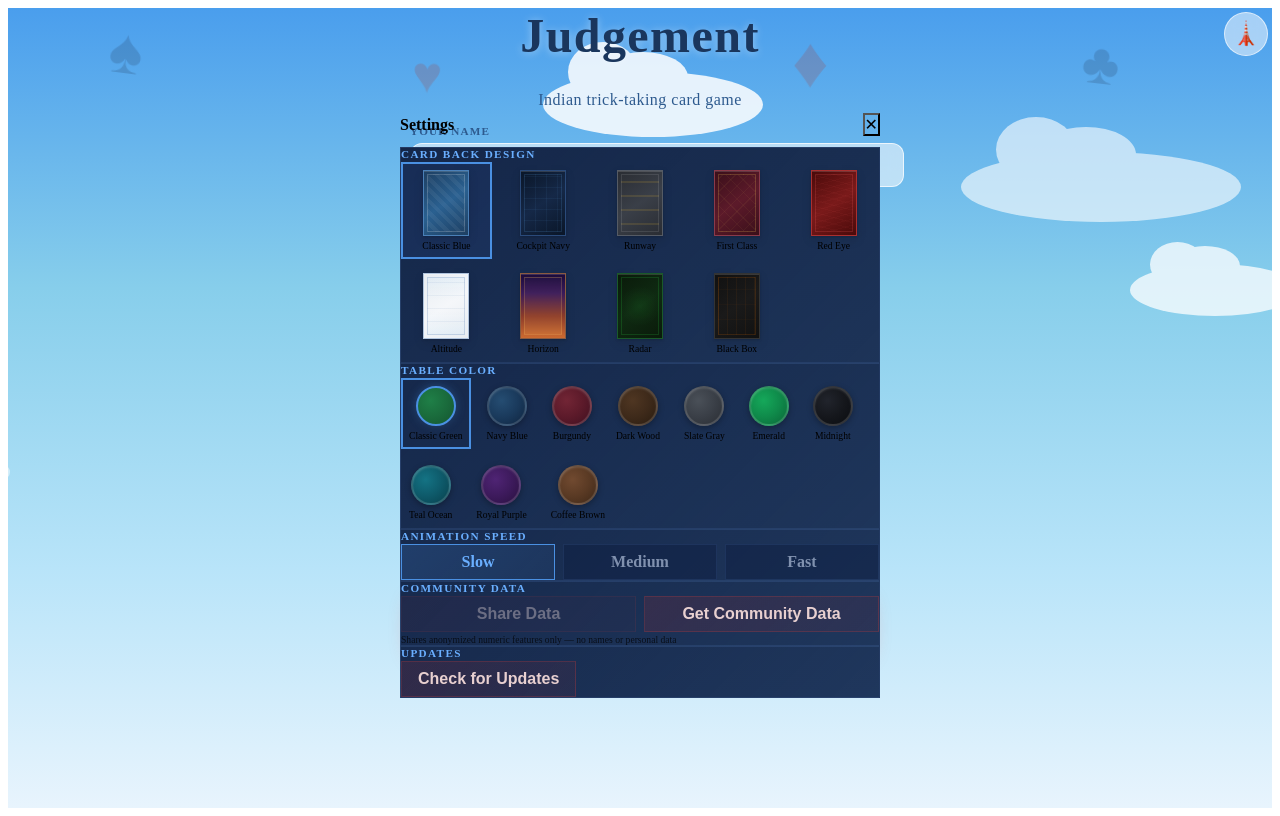
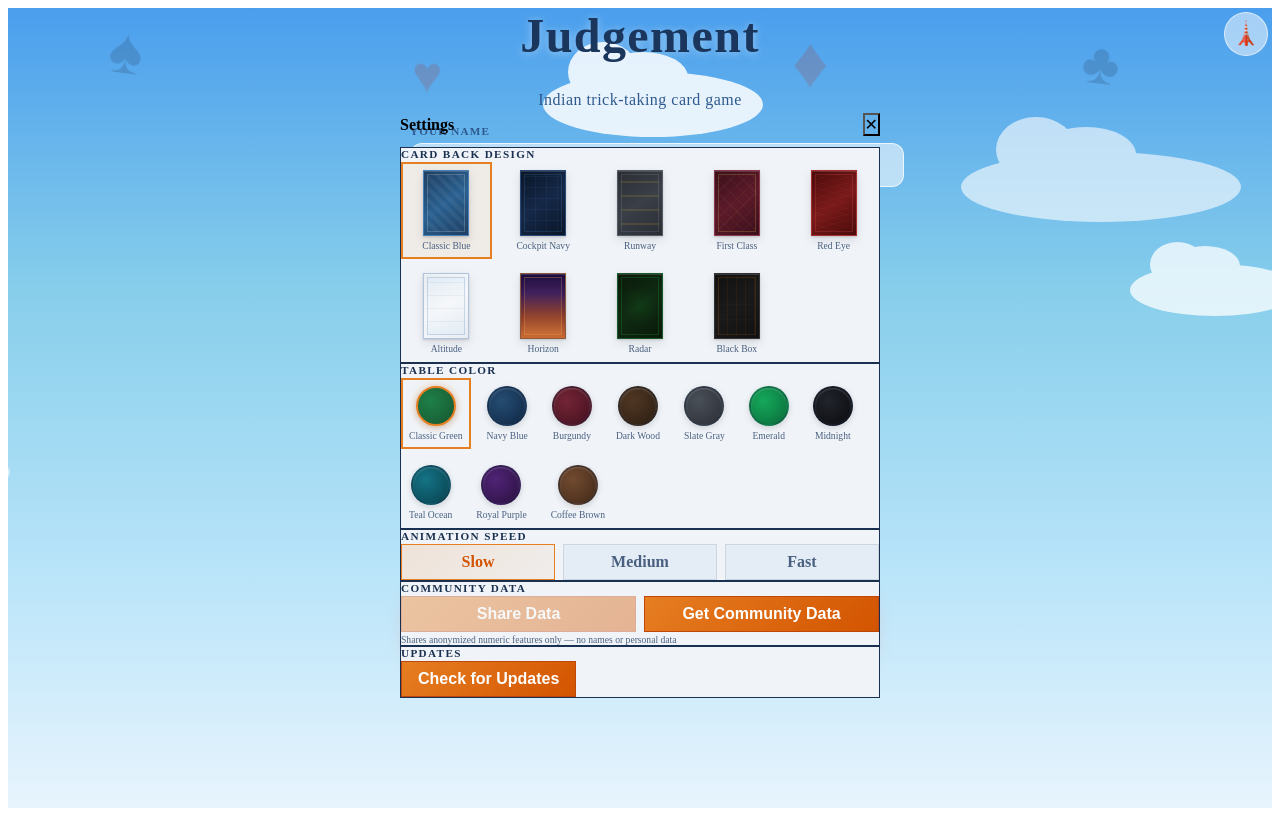
Before and after one commit to jvalin17/judgement, a React (Vite) app in the folder frontend/: page / in a window 1280 px wide. Both pictures are taken after a click on the button "Settings". Built offline with nearby package versions, Linux system fonts and the light colour scheme; no server answers; the HTML template or start-up script is replaced by a standard one.

Commit message:
Redesign settings to light blue/white/navy/orange scheme

```diff
--- a/frontend/src/styles/settings.module.css
+++ b/frontend/src/styles/settings.module.css
@@ -1,11 +1,11 @@
-/* Settings modal */
+/* Settings modal — light blue / white / navy / orange scheme */
 
 .settingsContent {
   display: flex;
   flex-direction: column;
   gap: var(--space-md);
   min-width: 320px;
-  background: linear-gradient(180deg, #243b5c, #2a4468);
+  background: linear-gradient(180deg, #c8ddf0, #b8d0e8);
   margin: calc(-1 * var(--space-lg));
   padding: var(--space-lg);
   border-radius: 0 0 var(--radius-lg) var(--radius-lg);
@@ -15,8 +15,8 @@
   display: flex;
   flex-direction: column;
   gap: var(--space-sm);
-  background: linear-gradient(135deg, rgba(10, 25, 60, 0.6), rgba(15, 35, 75, 0.4));
-  border: 1px solid rgba(100, 150, 220, 0.15);
+  background: #f0f4f8;
+  border: 1px solid #1a3050;
   border-radius: var(--radius-lg);
   padding: var(--space-md);
 }
@@ -24,7 +24,7 @@
 .sectionTitle {
   font-size: 0.7rem;
   font-weight: 700;
-  color: #6aafff;
+  color: #1a3050;
   text-transform: uppercase;
   letter-spacing: 0.12em;
   margin-bottom: 2px;
@@ -51,14 +51,14 @@
 }
 
 .cardBackOption:hover {
-  border-color: rgba(100, 160, 240, 0.3);
-  background: rgba(30, 60, 120, 0.2);
+  border-color: rgba(230, 126, 34, 0.4);
+  background: #dbeaf7;
   transform: translateY(-2px);
 }
 
 .cardBackOption.selected {
-  border-color: #4a90e2;
-  background: rgba(40, 80, 160, 0.15);
+  border-color: #e67e22;
+  background: rgba(230, 126, 34, 0.08);
 }
 
 .cardBackPreview {
@@ -67,12 +67,12 @@
   border-radius: 4px;
   position: relative;
   overflow: hidden;
-  box-shadow: 0 2px 8px rgba(0, 0, 0, 0.3);
+  box-shadow: 0 2px 8px rgba(0, 0, 0, 0.2);
 }
 
 .cardBackLabel {
   font-size: 0.6rem;
-  color: var(--color-text-muted);
+  color: #4a6080;
   text-align: center;
   white-space: nowrap;
 }
@@ -98,35 +98,35 @@
 }
 
 .colorOption:hover {
-  border-color: rgba(100, 160, 240, 0.3);
+  border-color: rgba(230, 126, 34, 0.4);
   transform: translateY(-2px);
 }
 
 .colorOption.selected {
-  border-color: #4a90e2;
+  border-color: #e67e22;
 }
 
 .colorSwatch {
   width: 36px;
   height: 36px;
   border-radius: 50%;
-  border: 2px solid rgba(255, 255, 255, 0.15);
-  box-shadow: 0 2px 6px rgba(0, 0, 0, 0.3), inset 0 1px 2px rgba(255, 255, 255, 0.1);
+  border: 2px solid rgba(26, 48, 80, 0.2);
+  box-shadow: 0 2px 6px rgba(0, 0, 0, 0.15), inset 0 1px 2px rgba(255, 255, 255, 0.2);
   transition: box-shadow var(--transition-fast);
 }
 
 .colorOption:hover .colorSwatch {
-  box-shadow: 0 3px 10px rgba(0, 0, 0, 0.4), inset 0 1px 2px rgba(255, 255, 255, 0.15);
+  box-shadow: 0 3px 10px rgba(0, 0, 0, 0.25), inset 0 1px 2px rgba(255, 255, 255, 0.2);
 }
 
 .colorOption.selected .colorSwatch {
-  border-color: #4a90e2;
-  box-shadow: 0 0 10px rgba(74, 144, 226, 0.4), 0 2px 6px rgba(0, 0, 0, 0.3);
+  border-color: #e67e22;
+  box-shadow: 0 0 10px rgba(230, 126, 34, 0.35), 0 2px 6px rgba(0, 0, 0, 0.15);
 }
 
 .colorLabel {
   font-size: 0.6rem;
-  color: var(--color-text-muted);
+  color: #4a6080;
   text-align: center;
 }
 
@@ -140,27 +140,27 @@
 .speedOption {
   flex: 1;
   padding: 8px 12px;
-  background: rgba(10, 25, 60, 0.4);
+  background: #e4edf5;
   border-radius: var(--radius-md);
   text-align: center;
   cursor: pointer;
   font-size: var(--font-size-sm);
   font-weight: 600;
-  color: rgba(200, 215, 240, 0.6);
+  color: #4a6080;
   transition: all var(--transition-fast);
-  border: 1.5px solid rgba(100, 150, 220, 0.12);
+  border: 1.5px solid rgba(26, 48, 80, 0.12);
 }
 
 .speedOption:hover {
-  background: rgba(20, 50, 100, 0.4);
-  color: #e0e8f5;
-  border-color: rgba(100, 160, 240, 0.25);
+  background: #dbeaf7;
+  color: #1a3050;
+  border-color: rgba(230, 126, 34, 0.3);
 }
 
 .speedOption.selected {
-  background: linear-gradient(135deg, rgba(74, 144, 226, 0.2), rgba(74, 144, 226, 0.08));
-  color: #6aafff;
-  border-color: #4a90e2;
+  background: linear-gradient(135deg, rgba(230, 126, 34, 0.15), rgba(230, 126, 34, 0.06));
+  color: #d35400;
+  border-color: #e67e22;
 }
 
 /* Top-right button group */
@@ -207,10 +207,10 @@
 
 .updateButton {
   padding: 8px 16px;
-  background: linear-gradient(135deg, rgba(200, 40, 40, 0.15), rgba(180, 30, 30, 0.08));
-  border: 1px solid rgba(200, 60, 60, 0.25);
+  background: linear-gradient(135deg, #e67e22, #d35400);
+  border: 1px solid #c0470a;
   border-radius: var(--radius-md);
-  color: #e8d0d0;
+  color: #fff;
   font-size: var(--font-size-sm);
   font-weight: 600;
   cursor: pointer;
@@ -219,9 +219,8 @@
 }
 
 .updateButton:hover:not(:disabled) {
-  background: linear-gradient(135deg, rgba(220, 50, 50, 0.25), rgba(200, 40, 40, 0.12));
-  border-color: #cc4444;
-  color: #ff8888;
+  background: linear-gradient(135deg, #f39c12, #e67e22);
+  border-color: #e67e22;
 }
 
 .updateButton:disabled {
@@ -232,11 +231,11 @@
 .updateStatus {
   font-size: var(--font-size-sm);
   line-height: 1.4;
+  color: #1a3050;
 }
 
 .versionInfo {
   font-size: 0.6rem;
-  color: var(--color-text-muted);
+  color: #4a6080;
   margin-top: 2px;
-  opacity: 0.7;
 }
```
